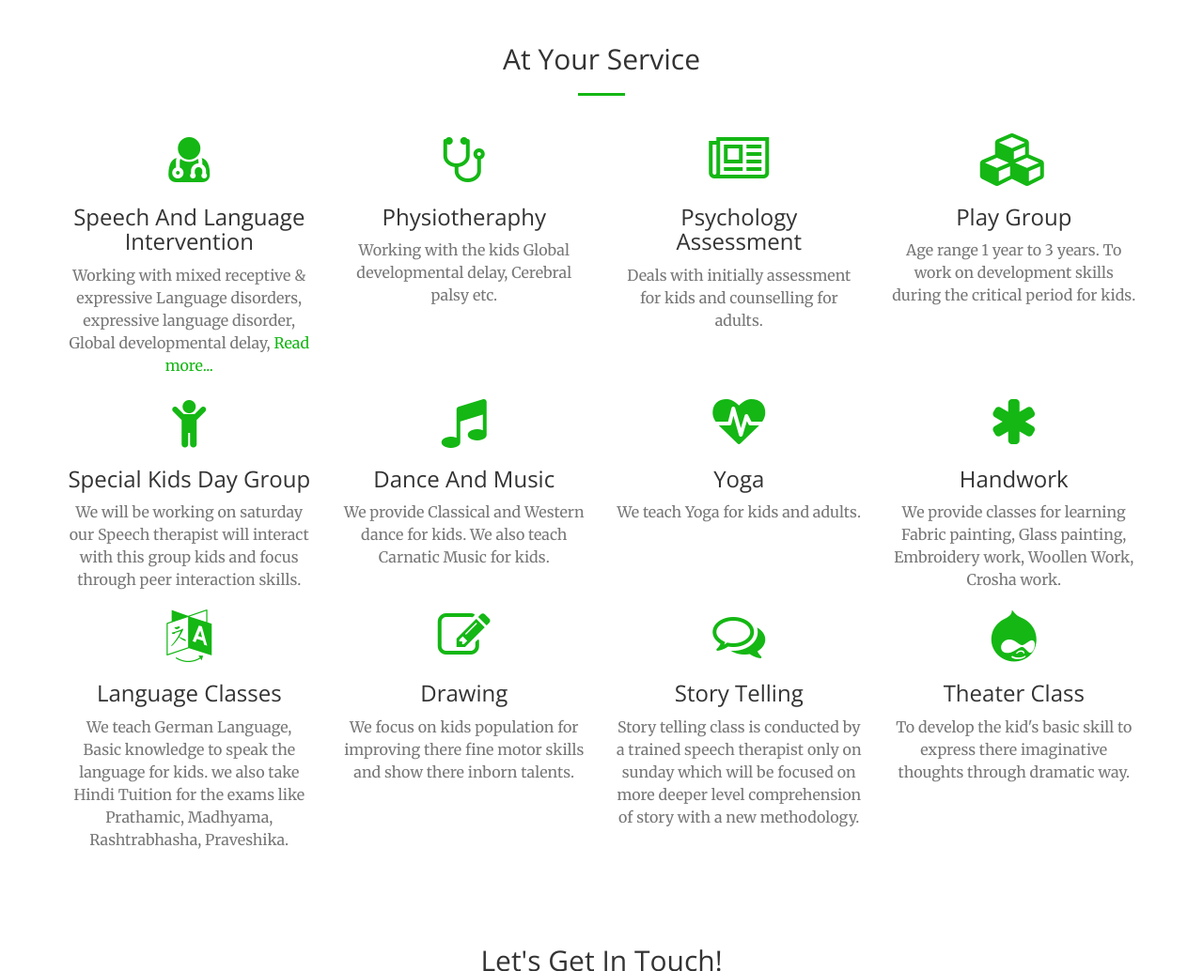
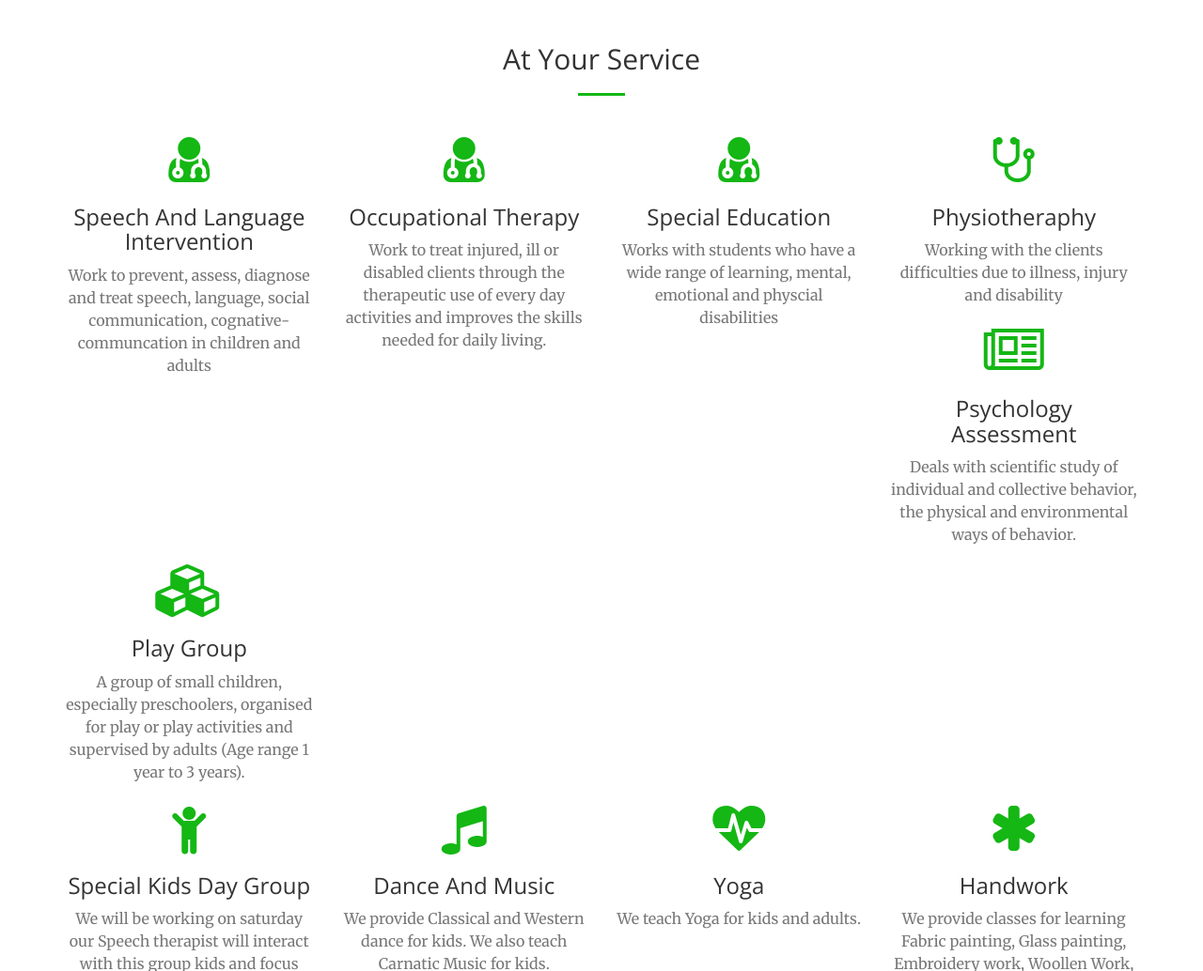
Before and after one commit to reetlearningcenter/reetlearningcenter.github.io, a website: page index.html in a window 1280 px wide. Shown: the part 1320-2354 px from the top of the page at 94% size. Drawn offline with nearby package versions, Linux system fonts and the light colour scheme.

Commit message:
added image

```diff
--- a/index.html
+++ b/index.html
@@ -121,7 +121,7 @@
                 <div class="col-lg-8 col-lg-offset-2 text-center">
                     <h2 class="section-heading">We've got what you need!</h2>
                     <hr class="light">
-                    <p class="text-faded">Reet Learning center provides you various services for kids and adults specially we concentrate more towards special need kids. We are commited to provide high quality service by well trained speech therapist in speech therapy, physiotherapy,etc. We are also specialised in extra curricular activities like dance, music, yoga, handwork, etc. The best preparation for tomorrow is doing your best today why are you waiting for join us soon. To know more about our service scroll down.</p>
+                    <p class="text-faded">We offer services for kids and adults. We are commited to provide high quality service by well trained professionals for speech therapy, physiotherapy, occupational therapy and special education etc. We are also give importance to extra curricular activities like dance, music, yoga, handwork, drawing etc. The best preparation for tomorrow is doing your best today why are you waiting for, come join us soon.</p>
                     <a href="#services" class="page-scroll btn btn-default btn-xl sr-button">Know our services!</a>
                 </div>
             </div>
@@ -143,28 +143,42 @@
                     <div class="service-box">
                         <i class="fa fa-4x fa-user-md text-primary sr-icons"></i>
                         <h3 data-toggle="modal" data-target="#images_speech_therapy" class="cursor_pointer">Speech And Language Intervention</h3>
-                        <p class="text-muted">Working with mixed receptive & expressive Language disorders, expressive language disorder, Global developmental delay, <a href="#" class="show_more_speech"> Read more... </a> </p><p class="text-muted speech_more_text hide_text"> Autsim spectrum disorder, Attention deficit hyperactive disorder, Mentally retarded, Cerebral palsy, Stuttering, Hearing impaired, Misarticulation, Phonological disorder & Aphasia.(Any age population) </p>
+                        <p class="text-muted">Work to prevent, assess, diagnose and treat speech, language, social communication, cognative-communcation in children and adults</p>
+                    </div>
+                </div>
+                <div class="col-lg-3 col-md-3 text-center">
+                    <div class="service-box">
+                        <i class="fa fa-4x fa-user-md text-primary sr-icons"></i>
+                        <h3 data-toggle="modal" data-target="#images_occupational_therapy" class="cursor_pointer">Occupational Therapy</h3>
+                        <p class="text-muted">Work to treat injured, ill or disabled clients through the therapeutic use of every day activities and improves the skills needed for daily living.</p>
+                    </div>
+                </div>
+                <div class="col-lg-3 col-md-3 text-center">
+                    <div class="service-box">
+                        <i class="fa fa-4x fa-user-md text-primary sr-icons"></i>
+                        <h3 data-toggle="modal" data-target="#images_special_education" class="cursor_pointer">Special Education</h3>
+                        <p class="text-muted">Works with students who have a wide range of learning, mental, emotional and physcial disabilities</p>
                     </div>
                 </div>
                 <div class="col-lg-3 col-md-3 text-center">
                     <div class="service-box">
                         <i class="fa fa-4x fa-stethoscope text-primary sr-icons"></i>
                         <h3 data-toggle="modal" data-target="#images_physiotheraphy" class="cursor_pointer">Physiotheraphy</h3>
-                        <p class="text-muted">Working with the kids Global developmental delay, Cerebral palsy etc.</p>
+                        <p class="text-muted">Working with the clients difficulties due to illness, injury and disability</p>
                     </div>
                 </div>
                 <div class="col-lg-3 col-md-3 text-center">
                     <div class="service-box">
                         <i class="fa fa-4x fa-newspaper-o text-primary sr-icons"></i>
                         <h3 data-toggle="modal" data-target="#images_psychology_assessment" class="cursor_pointer">Psychology Assessment</h3>
-                        <p class="text-muted">Deals with initially assessment for kids and counselling for adults.</p>
+                        <p class="text-muted">Deals with scientific study of individual and collective behavior, the physical and environmental ways of behavior.</p>
                     </div>
                 </div>
                 <div class="col-lg-3 col-md-3 text-center">
                     <div class="service-box">
                         <i class="fa fa-4x fa-cubes text-primary sr-icons"></i>
                         <h3 data-toggle="modal" data-target="#images_play_group" class="cursor_pointer">Play Group</h3>
-                        <p class="text-muted">Age range 1 year to 3 years. To work on development skills during the critical period for kids.</p>
+                        <p class="text-muted">A group of small children, especially preschoolers, organised for play or play activities and supervised by adults (Age range 1 year to 3 years).</p>
                     </div>
                 </div>
             </div>
@@ -329,6 +343,30 @@
   </div>
 </div>
 
+<!-- Modal for Occupational Therapy -->
+<div id="images_occupational_therapy" class="modal fade" role="dialog">
+  <div class="modal-dialog">
+    <!-- Modal content-->
+    <div class="modal-content">
+      <div class="modal-body">
+        <img src="img/portfolio/ot.png">
+      </div>
+    </div>
+  </div>
+</div>
+
+<!-- Modal for Special Education -->
+<div id="images_special_education" class="modal fade" role="dialog">
+  <div class="modal-dialog">
+    <!-- Modal content-->
+    <div class="modal-content">
+      <div class="modal-body">
+        <img src="img/portfolio/spt.png">
+      </div>
+    </div>
+  </div>
+</div>
+
 <!-- Modal for Physiotheraphy -->
 <div id="images_physiotheraphy" class="modal fade" role="dialog">
   <div class="modal-dialog">
```
Also changed, not shown: img/portfolio/ot.png (added), img/portfolio/spt.png (added).
